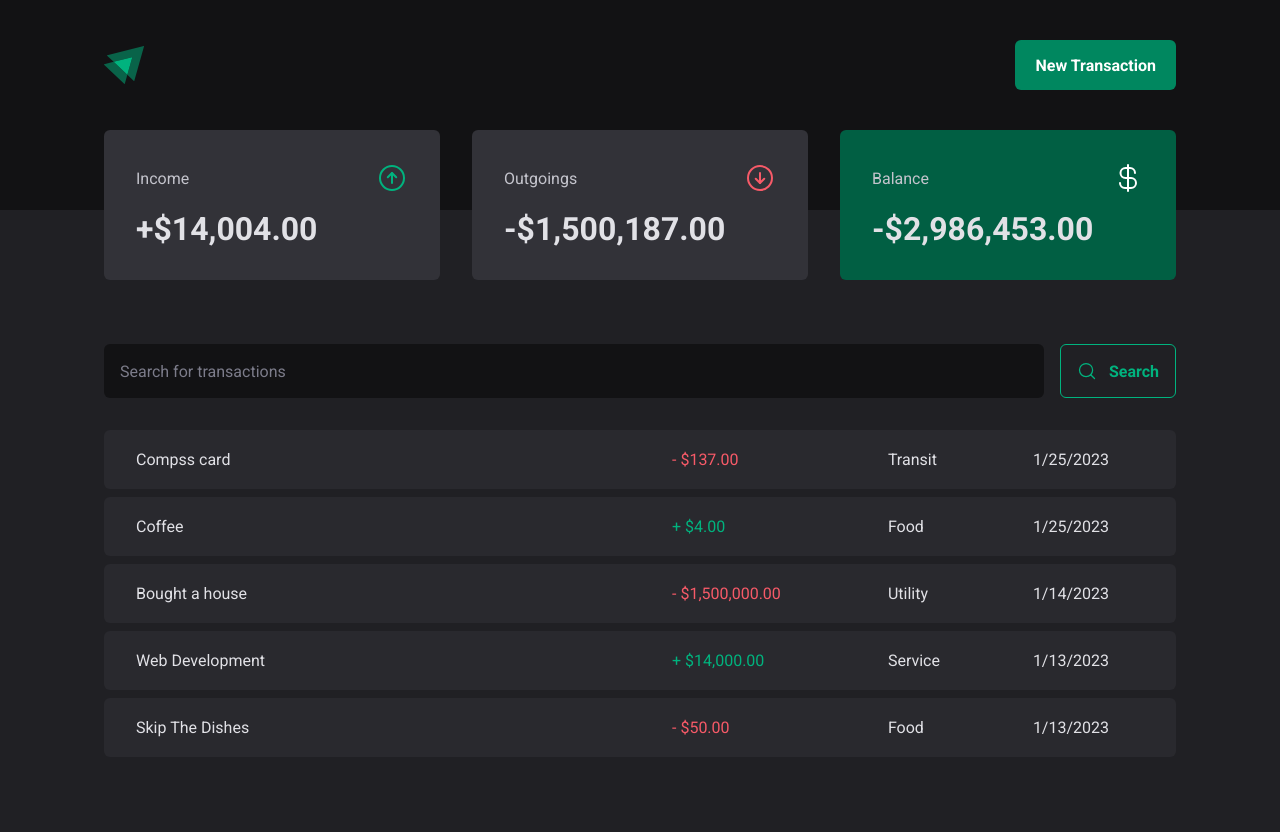
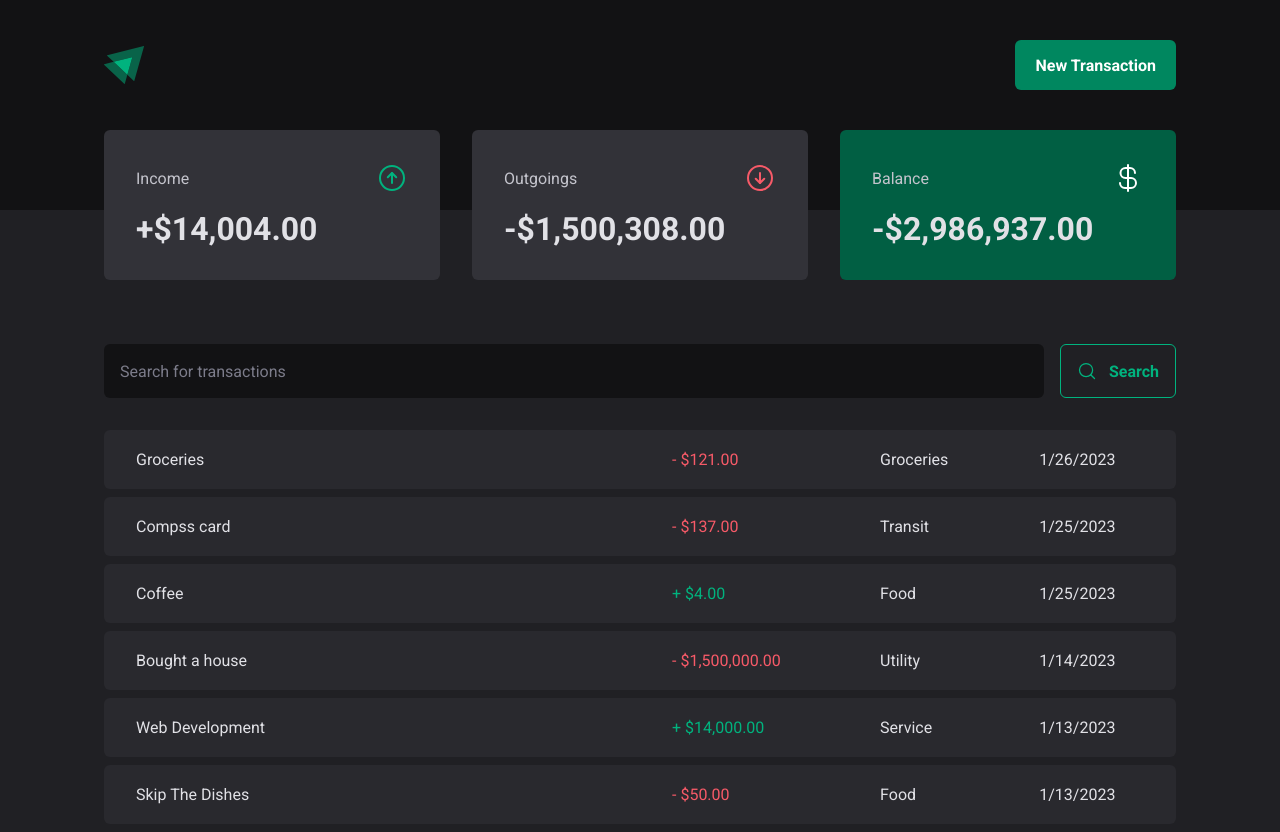
Before and after one commit to leandrofahur/react-ignite, a React (Vite) app in the folder money-tracker/: page / in a window 1280 px wide. Before the commit the page ends 800 px from the top, so only its background shows below. Built offline with nearby package versions, Linux system fonts and the light colour scheme; data requests are answered from the project's data file.

Commit message:
decouplig code

```diff
--- a/money-tracker/server.json
+++ b/money-tracker/server.json
@@ -39,6 +39,14 @@
       "type": "outgoing",
       "createdAt": "2023-01-25T16:37:38.479Z",
       "id": 5
+    },
+    {
+      "description": "Groceries",
+      "price": 121,
+      "category": "Groceries",
+      "type": "outgoing",
+      "createdAt": "2023-01-26T03:44:36.424Z",
+      "id": 6
     }
   ]
 }
--- a/money-tracker/src/components/NewTransactionModal/NewTransactionModal.component.tsx
+++ b/money-tracker/src/components/NewTransactionModal/NewTransactionModal.component.tsx
@@ -11,6 +11,8 @@ import {
 import { zodResolver } from "@hookform/resolvers/zod";
 import { Controller, useForm } from "react-hook-form";
 import { api } from "../../lib/axios";
+import { useContext } from "react";
+import { TransactionsContext } from "../../contexts/Transactions.context";
 
 const newTransactionFormSchema = z.object({
   description: z.string(),
@@ -32,17 +34,19 @@ export function NewTransactionModal() {
     resolver: zodResolver(newTransactionFormSchema),
   });
 
+  const {createTransaction} = useContext(TransactionsContext);
+
   async function handleCreateNewTransaction(data: NewTransactionsFormInputs) {
     // await new Promise((resolve) => setTimeout(resolve, 2000));
     // console.log(data);
 
-    const {description, price, category, type} = data;
-    const response = await api.post('/transactions', {
+    const {description,price,category,type} = data;
+
+    await createTransaction({
       description,
       price,
       category,
       type,
-      createdAt: new Date()
     })
 
     reset()
```
